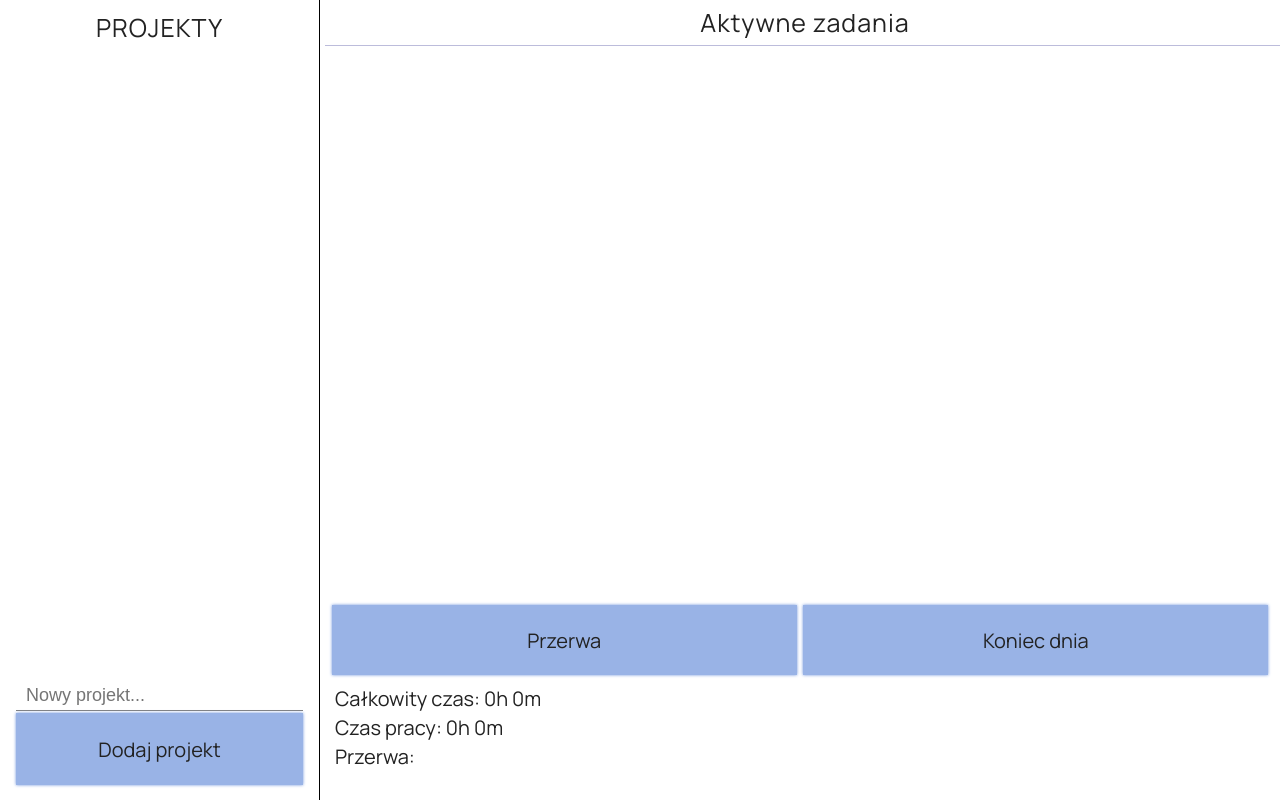
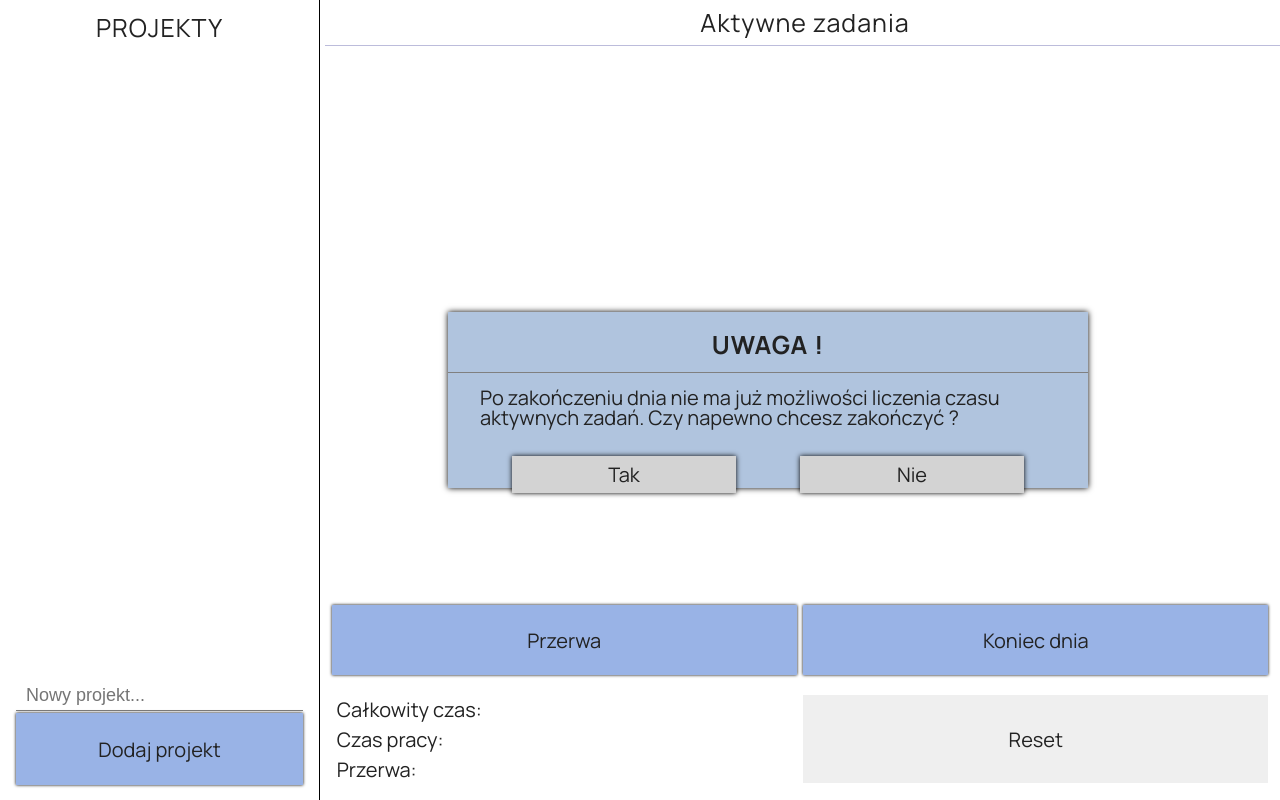
Before and after one commit to mtkuchta/workTimeCounter, a website built with webpack: page src/templates/template.html in a window 1280 px wide. Both pictures are taken after a click on the button "Koniec dnia". Built offline with nearby package versions, Linux system fonts and the light colour scheme.

Commit message:
add end-day warning and improve styles

```diff
--- a/src/components/active-tasks.js
+++ b/src/components/active-tasks.js
@@ -11,11 +11,12 @@ class ActiveTasks{
     this.interval=false;
     this.change=true;
     this.breakBtn.addEventListener('click', (e)=>this.startCount(e))
-    this.dayEndBtn.addEventListener('click', (e) => this.statistics(e))
+    this.dayEndBtn.addEventListener('click', (e) => this.showWaraning())
 
     }
 
     addActiveTask(activeProject, taskIndex){
+      if(this.dayEndBtn.disabled) return
 
       const isExisted = this.activeTasks.find(task=> task.taskID === activeProject.tasks[taskIndex].task_id) ? true : false;
 
@@ -165,8 +166,32 @@ class ActiveTasks{
       this.breakShow.textContent= `Przerwa: ${hoursTxt}:${minutesTxt}:${secondsTxt}`;
     }
 
+    showWaraning(){
+      const warning = document.querySelector('.warning')
+      warning.classList.add('active');
+      const btns = warning.querySelectorAll('button');
+      btns.forEach(btn=>btn.addEventListener('click',(e)=> this.checkWarningResult(e)))
+    }
+
+    checkWarningResult(e){
+      if(e.target.dataset.result ==="yes") {
+        this.statistics();
+
+      }else{
+        const warning = document.querySelector('.warning')
+        warning.classList.remove('active');
+        return;
+      }
+    }
+
     statistics(e){
+      const warning = document.querySelector('.warning')
+      warning.classList.remove('active');
       clearInterval(this.interval)
+      this.countBtns.forEach(btn=>btn.disabled=true);
+      this.breakBtn.disabled=true;
+      console.log(this.dayEndBtn);
+      this.dayEndBtn.disabled=true;
       this.activeTasks.forEach(task=>task.isRunning=false);
       this.activeTasks.forEach(task=>console.log(task.time));
       const breakTime = this.activeTasks[0].time;
@@ -191,15 +216,8 @@ class ActiveTasks{
       const totalTimeHoursTxt = totalTimeHours<10?`0${totalTimeHours}`: `${totalTimeHours}`;
       const totalTimeHMinutesTxt = totalTimeMinutes<10?`0${totalTimeMinutes}`: `${totalTimeMinutes}`;
 
-
-
       document.querySelector('.active-tasks__work-time').textContent = `Czas pracy: ${workTimeHours}h ${workTimeMinutes}m`;
       document.querySelector('.active-tasks__total-time').textContent=`Całkowity czas: ${totalTimeHours}h ${totalTimeMinutes}m`;
-
-
-
-
-
 
     }
 }
--- a/src/sass/_active-task.scss
+++ b/src/sass/_active-task.scss
@@ -1,6 +1,6 @@
 .active-task {
     width: 30%;
-    min-width: 190px;
+    min-width: 200px;
     height: 40%;
     display: flex;
     justify-content: space-evenly;
@@ -9,6 +9,7 @@
     font-size: 1.5rem;
     padding: 10px 15px;
     margin: 0 20px;
+    box-shadow: 0 0 3px black;
 
     &__project-name {
         width: 100%;
@@ -42,17 +43,15 @@
 
     &__button-count {
         width: 90%;
+        height: 20%;
         margin: 0 auto;
-        box-shadow: 0 0 2px $project-color;
-        border: 2px solid transparent;
-        // text-transform: uppercase;
+        box-shadow: 0 0 2px black;
         letter-spacing: 1px;
         transition: $button-transition;
 
 
         &:hover {
-            // box-shadow: 0 0 4px green;
-            border: 2px solid green;
+            box-shadow: 0 0 5px darkgreen;
         }
 
         &:disabled {
--- a/src/sass/_active-tasks.scss
+++ b/src/sass/_active-tasks.scss
@@ -37,23 +37,25 @@
         width: 100%;
         height: 15%;
         display: flex;
-        flex-wrap: wrap;
+        justify-content: space-evenly;
+        flex-wrap: nowrap;
+        padding: 5px;
     }
 
     &__statistics {
-        height: 80%;
-        width: 100%;
+        height: 100%;
+        width: calc(50% - 10px);
         display: flex;
         flex-direction: column;
         justify-content: space-evenly;
         font-size: 2rem;
-        padding: 0 15px;
+        padding: 5px;
     }
 
     &__break {
         background-color: $first-color;
         transition: $button-transition;
-        box-shadow: 0 0 3px darken($first-color, 10%);
+        box-shadow: 0 0 3px black;
 
         &:hover {
             color: white;
@@ -68,15 +70,26 @@
 
     &__day-end {
         background-color: $first-color;
-        box-shadow: 0 0 3px darken($first-color, 10%);
+        box-shadow: 0 0 3px black;
 
         &:hover {
             color: white;
             background-color: darken($first-color, 10%);
         }
+
+        &:disabled {
+            background: green;
+            color: white;
+        }
     }
 
-    ;
+    &__reset {
+        width: calc(50% - 10px);
+        height: 80%;
+        margin: 10px 0;
+
+
+    }
 }
 
 button {
--- a/src/sass/_project.scss
+++ b/src/sass/_project.scss
@@ -4,6 +4,7 @@
     position: relative;
     padding: 5px 0;
     margin-bottom: 10px;
+    box-shadow: 0 0 3px black;
 
     &__container {
         // min-height: 10%;
--- a/src/sass/_projects-menu.scss
+++ b/src/sass/_projects-menu.scss
@@ -39,7 +39,7 @@
         margin: 0 auto 15px;
         transition: $button-transition;
         background-color: $first-color;
-        box-shadow: 0 0 3px darken($first-color, 10%);
+        box-shadow: 0 0 3px black;
 
         &:hover {
             color: white;
--- /dev/null
+++ b/src/sass/_warnings.scss
@@ -0,0 +1,55 @@
+.warning {
+    display: none;
+    position: absolute;
+    top: 50%;
+    left: 50%;
+    transform: translate(-30%, - 50%);
+    height: 22%;
+    width: 50%;
+    background-color: rgba(176, 196, 222, 1);
+    box-shadow: 0 0 6px black;
+
+
+    &__title {
+        font-size: 2.5rem;
+        width: 100%;
+        text-align: center;
+        margin: 5px 0;
+        padding: 15px;
+        font-weight: bold;
+        letter-spacing: 1px;
+        border-bottom: 1px solid gray;
+    }
+
+    &__text {
+        height: 30%;
+        font-size: 2rem;
+        width: 90%;
+        margin: 15px auto;
+    }
+
+    &__buttons {
+        width: 100%;
+        display: flex;
+        justify-content: space-evenly;
+    }
+
+    &__btn {
+        width: 35%;
+        background-color: lightgray;
+        box-shadow: 0 0 5px black;
+        margin-bottom: 10px;
+
+        &:hover {
+            background-color: darken(lightgray, 30%);
+            color: white;
+        }
+
+    }
+
+
+}
+
+.warning.active {
+    display: block;
+}
--- a/src/sass/index.scss
+++ b/src/sass/index.scss
@@ -5,6 +5,7 @@
 @import 'project';
 @import 'active-task';
 @import 'active-tasks';
+@import 'warnings';
 
 
 * {
@@ -25,6 +26,7 @@ html {
     max-width: 1280px;
     display: flex;
     margin: 0 auto;
+    position: relative;
     // background-color: lightgray;
 
 
--- a/src/templates/template.html
+++ b/src/templates/template.html
@@ -44,9 +44,20 @@
         <h2 class="active-tasks__work-time">Czas pracy: <span class="active-tasks__span-work"> </span></h2>
         <h2 class="active-tasks__break-time">Przerwa: <span class="active-tasks__span-break"> </span></h2>
        </div>
+       <button class="active-tasks__reset">Reset</button>
 
-     </section>
+      </section>
     </main>
+
+    <div class="warning">
+      <h1 class="warning__title">UWAGA !</h1>
+      <p class="warning__text">Po zakończeniu dnia nie ma już możliwości liczenia czasu aktywnych zadań. Czy napewno chcesz zakończyć ?</p>
+      <div class="warning__buttons">
+        <button class="warning__btn" data-result="yes">Tak</button>
+        <button class="warning__btn" data-result="no">Nie</button>
+      </div>
+
+    </div>
   </div>
 </body>
 
```
